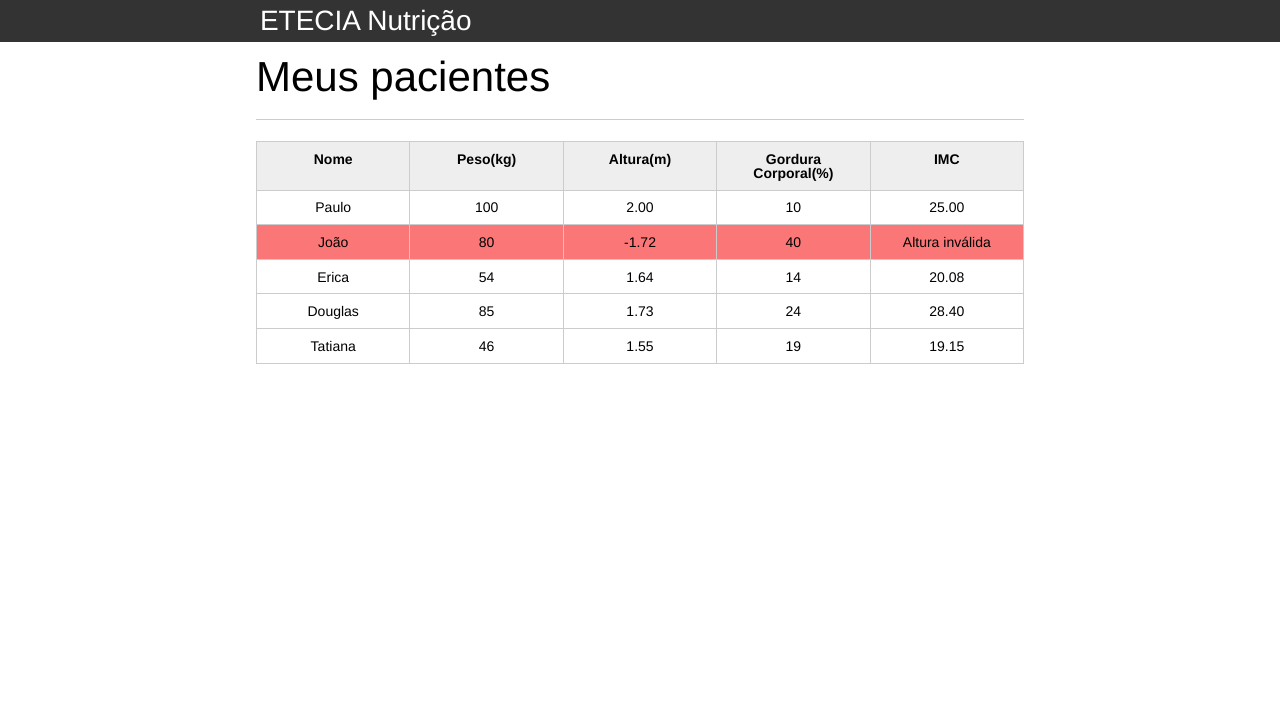
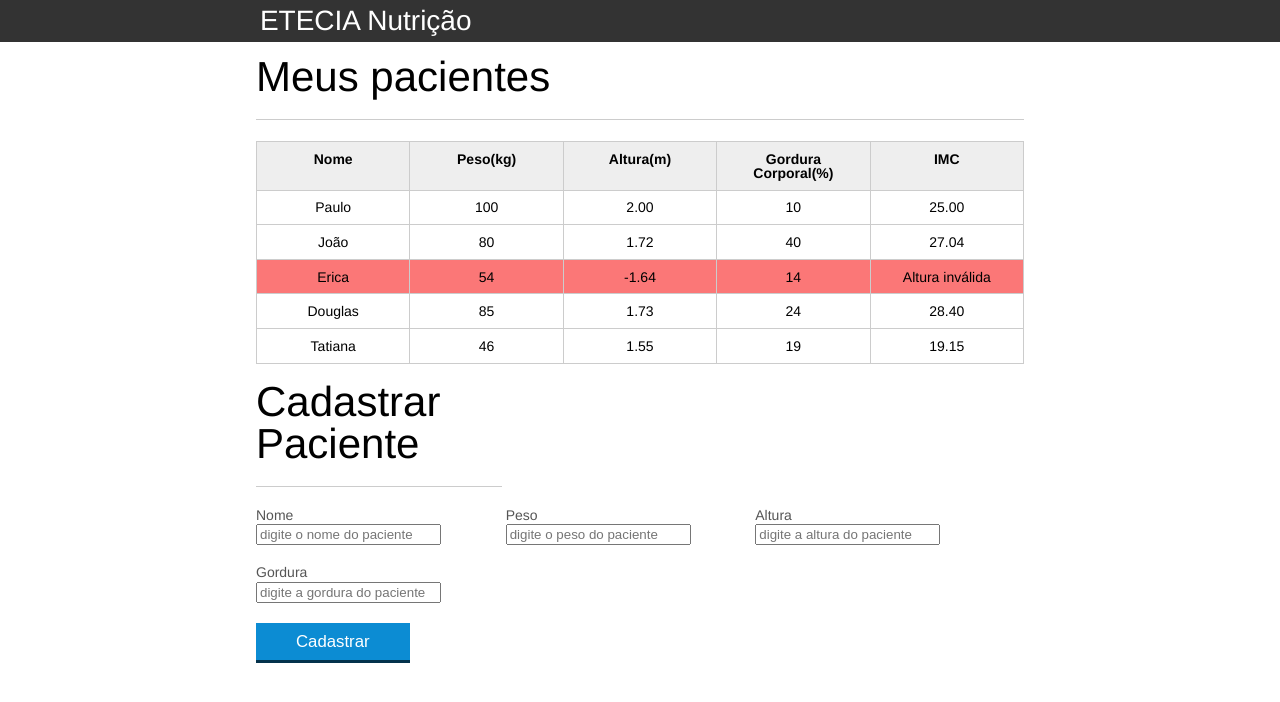
Before and after one commit to Heitor1234/pw2, a plain HTML site: page index.html in a window 1280 px wide. Drawn offline with Linux system fonts and the light colour scheme.

Commit message:
Entrada de cadastramento

```diff
--- a/index.html
+++ b/index.html
@@ -13,7 +13,7 @@
 
 	<header>
 		<div class="container">
-			<h1 id="titulo">ETECIA Nutrição</h1>
+			<h1 id="titulo" onclick="mostrarMensagem()">ETECIA Nutrição</h1>
 		</div>
 	</header>
 	<main>
@@ -41,7 +41,7 @@
 					<tr class="paciente">
 						<td class="info-nome">João</td>
 						<td class="info-peso">80</td>
-						<td class="info-altura">-1.72</td>
+						<td class="info-altura">1.72</td>
 						<td class="info-gordura">40</td>
 						<td class="info-imc">0</td>
 					</tr>
@@ -49,7 +49,7 @@
 					<tr class="paciente">
 						<td class="info-nome">Erica</td>
 						<td class="info-peso">54</td>
-						<td class="info-altura">1.64</td>
+						<td class="info-altura">-1.64</td>
 						<td class="info-gordura">14</td>
 						<td class="info-imc">0</td>
 					</tr>
@@ -72,6 +72,33 @@
 			</table>
 
 		</section>
+
+		<section class="container">
+			<form>
+				<div class="grupo">
+					<h2>Cadastrar Paciente</h2>
+					<label for="nome">Nome</label>
+					<input type="text" id="nome" name="nome" placeholder="digite o nome do paciente">
+				</div>
+				<div class="grupo">
+					<label for="peso">Peso</label>
+					<input type="text" id="peso" name="peso" placeholder="digite o peso do paciente">
+				</div>
+				<div class="grupo">
+					<label for="altura">Altura</label>
+					<input type="text" id="altura" name="altura" placeholder="digite a altura do paciente">
+				</div>
+
+
+				<div class="grupo"><label for="gordura">Gordura</label>
+					<input type="text" id="gordura" name="gordura" placeholder="digite a gordura do paciente">
+				</div>
+				<button>Cadastrar</button>
+			</form>
+
+
+		</section>
+
 	</main>
 
 </body>
--- a/js/main.js
+++ b/js/main.js
@@ -36,3 +36,9 @@ pacientes.forEach(paciente => {
         tdIMC.textContent = imc.toFixed(2);
     }
 });
+
+let titulo = document.querySelector("#titulo");
+
+function mostrarMensagem(){
+    console.log("evento aconteceu");
+}
```
